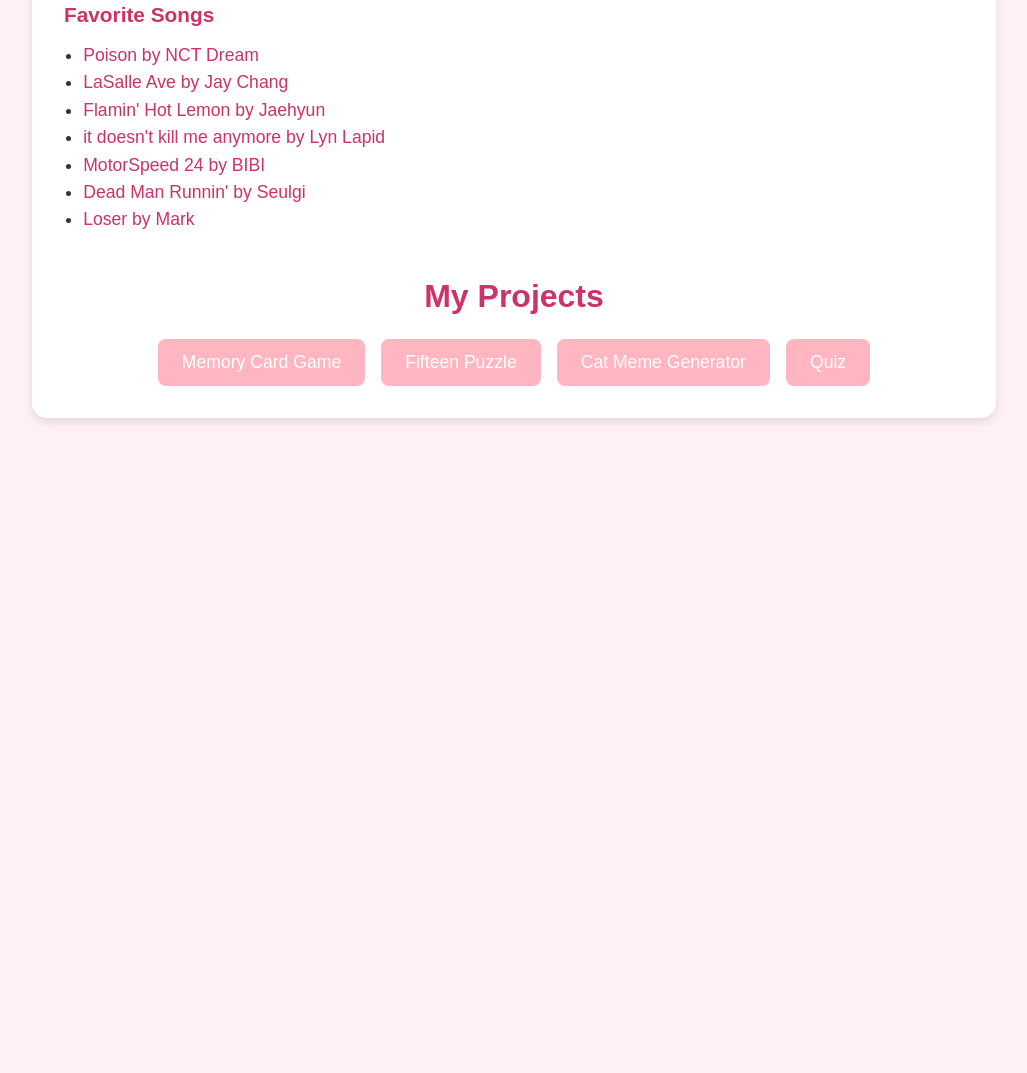
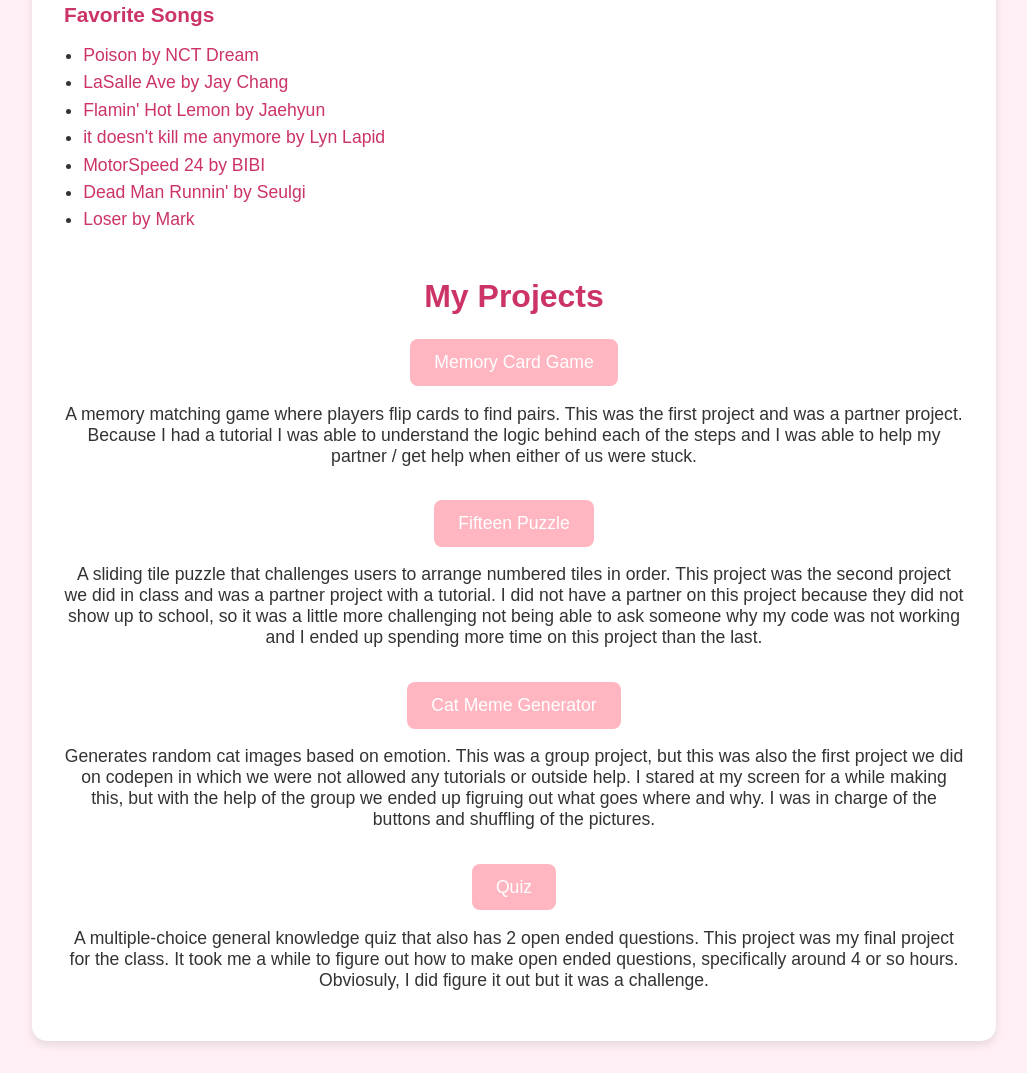
Before and after one commit to zeranecatamco/Student-Webpages, a plain HTML site: page 3rd-period/chloe-a/index.html in a window 1280 px wide. Shown: the part 1014-2087 px from the top of the page, without its empty margins (126-1153 px from the left). Before the commit the page ends 1464 px from the top, so only its background shows below. Drawn offline with Linux system fonts and the light colour scheme.

Commit message:
Update index.html

```diff
--- a/3rd-period/chloe-a/index.html
+++ b/3rd-period/chloe-a/index.html
@@ -1,12 +1,12 @@
 <!DOCTYPE html>
-<html lang = "en">
-
+<html lang="en">
 <head>
   <meta charset="UTF-8" />
   <meta name="viewport" content="width=device-width, initial-scale=1" />
   <title>Chloe's Webpage</title>
-    	<link rel="stylesheet" href="style.css" >
+  <link rel="stylesheet" href="style.css">
 </head>
+<body>
 <main>
   <section class="about">
     <h2>About Me</h2>
@@ -26,6 +26,7 @@
         </ul>
       </div>
       <div>
+
         <h3>Dislikes</h3>
         <ul>
           <li>Big dogs</li>
@@ -34,6 +35,7 @@
           <li>Math</li>
         </ul>
       </div>
+
       <div>
         <h3>Todo / Goals</h3>
         <ul>
@@ -45,6 +47,7 @@
           <li>Learn to sew</li>
         </ul>
       </div>
+
       <div>
         <h3>Hobbies</h3>
         <ul>
@@ -56,6 +59,7 @@
           <li>Going to concerts</li>
         </ul>
       </div>
+
       <div>
         <h3>Current School Schedule</h3>
         <ul>
@@ -86,10 +90,24 @@
 <section id="projects">
   <h2>My Projects</h2>
   <div class="project-links">
-      <a href="https://codepen.io/chlouya/pen/xbxdbeJ">Memory Card Game</a>
-      <a href="https://codepen.io/chlouya/pen/QwWMRPG">Fifteen Puzzle</a>
-      <a href="https://codepen.io/chlouya/pen/bNGjmMw">Cat Meme Generator</a>
-      <a href="https://codepen.io/chlouya/pen/RNNLwEy">Quiz</a>
+    <div class="project">
+      <a href="Memory Game">Memory Card Game</a>
+      <p>A memory matching game where players flip cards to find pairs. This was the first project and was a partner project. Because I had a tutorial I was able to understand the logic behind each of the steps and I was able to help my partner / get help when either of us were stuck. </p>
+    </div>
+    <div class="project">
+      <a href="Fifteen Puzzle">Fifteen Puzzle</a>
+      <p>A sliding tile puzzle that challenges users to arrange numbered tiles in order. This project was the second project we did in class and was a partner project with a tutorial. I did not have a partner on this project because they did not show up to school, so it was a little more challenging not being able to ask someone why my code was not working and I ended up spending more time on this project than the last.</p>
+    </div>
+    <div class="project">
+      <a href="Cat Memes">Cat Meme Generator</a>
+      <p>Generates random cat images based on emotion. This was a group project, but this was also the first project we did on codepen in which we were not allowed any tutorials or outside help. I stared at my screen for a while making this, but with the help of the group we ended up figruing out what goes where and why. I was in charge of the buttons and shuffling of the pictures.</p>
+    </div>
+    <div class="project">
+      <a href="Quiz">Quiz</a>
+      <p>A multiple-choice general knowledge quiz that also has 2 open ended questions. This project was my final project for the class. It took me a while to figure out how to make open ended questions, specifically around 4 or so hours. Obviosuly, I did figure it out but it was a challenge.</p>
+    </div>
   </div>
 </section>
 </main>
+</body>
+</html>
```
Lines whose indentation alone changed are shown as unchanged.
